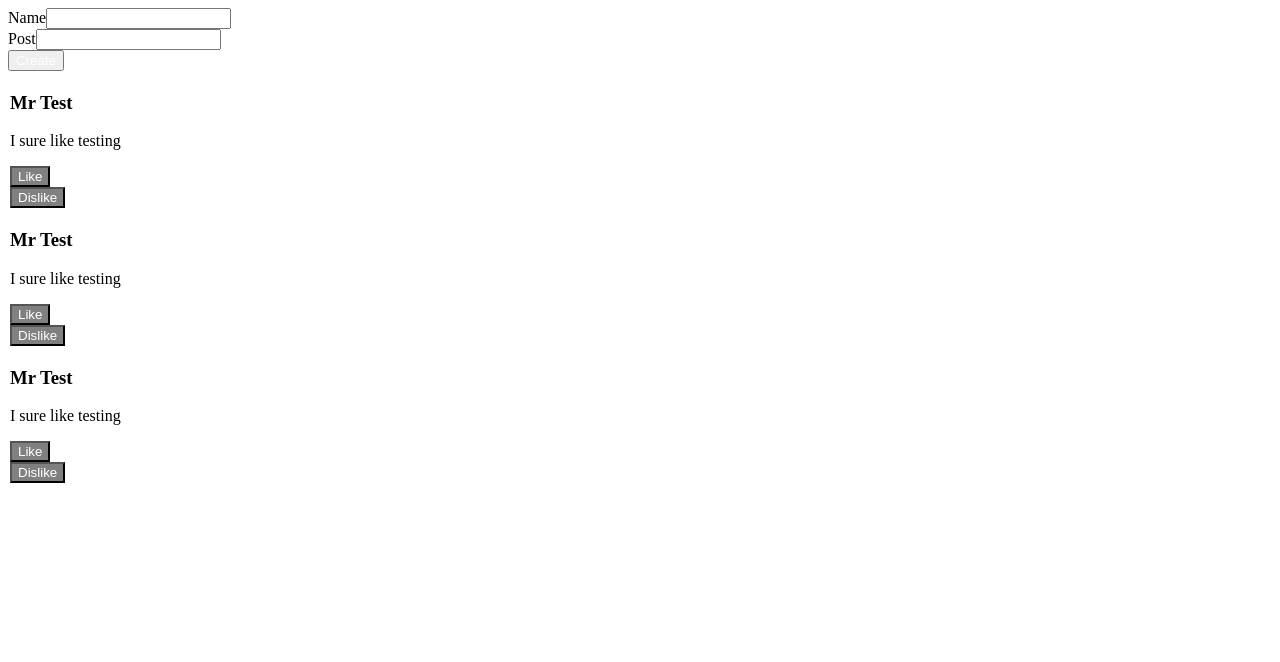
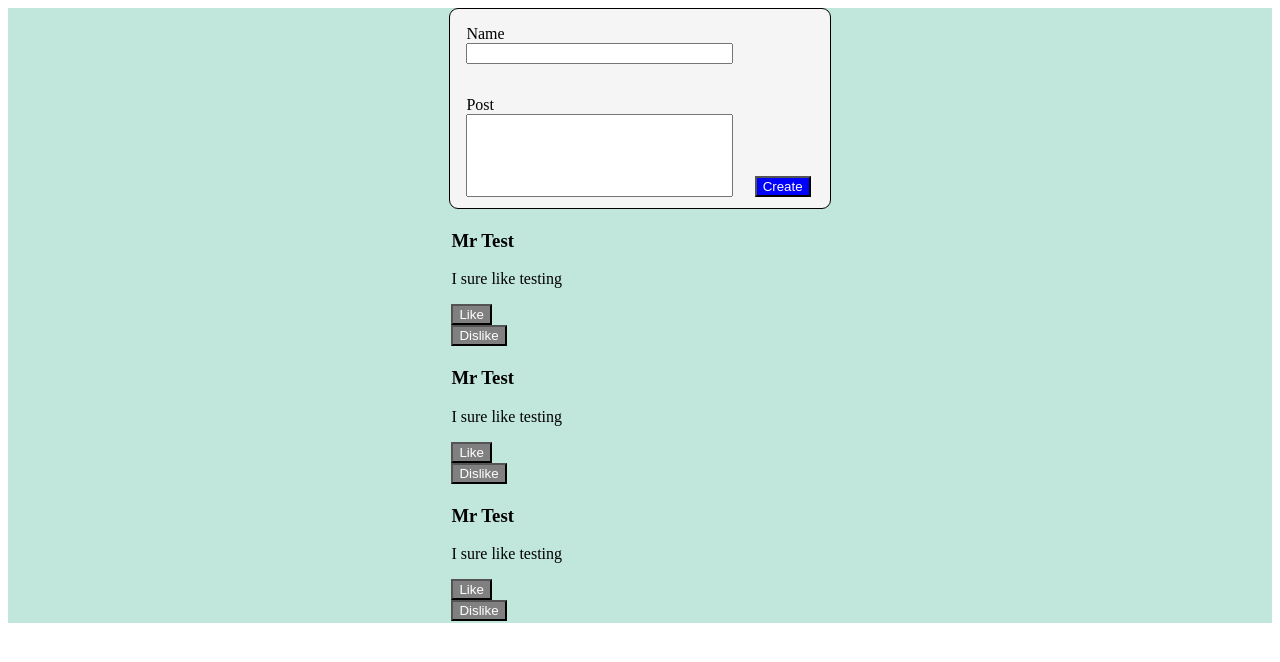
Before and after one commit to WallochMatt/socialFeed, a React (Create React App) app: page / in a window 1280 px wide. Shown: the top 662 px of the page. Built offline with nearby package versions, Linux system fonts and the light colour scheme.

Commit message:
feat: Created a posting box on the site + Created app.css + Created CreatePostForm.css

```diff
--- /dev/null
+++ b/src/App.css
@@ -0,0 +1,11 @@
+.background {
+    background-color: rgb(193, 230, 219);
+    display: flex;
+    flex-direction: column;
+    flex-wrap: wrap;
+    align-content: center;
+}
+
+button {
+    background-color: blue;
+}
--- a/src/App.js
+++ b/src/App.js
@@ -2,6 +2,8 @@
 import CreatePostForm from './Components/CreatePostForm/CreatePostForm';
 import PostList from './Components/PostList/PostList';
 import { useState } from 'react';
+import "./App.css"
+
 
 function App() {
 
@@ -14,7 +16,7 @@ function App() {
   }
 
   return (
-    <div>
+    <div className='background'>
       <CreatePostForm addNewPost={newPost}/>
       <PostList posts={posts}/>
     </div>
--- /dev/null
+++ b/src/Components/CreatePostForm/CreatePostForm.css
@@ -0,0 +1,39 @@
+.post-box{
+    display: flex;
+    border: 1px;
+    border-style: solid;
+    border-radius: 9px;
+    background-color: whitesmoke;
+    width: 30%;
+    flex-direction: row;
+    justify-content: space-between;
+    align-items: flex-end;
+}
+
+.post-field{
+    width: 88%;
+
+}
+
+.name-area{
+    width: 95%;
+}
+
+.name-space{
+    padding: 1em;
+}
+
+.post-area{
+    width: 95%;
+    height: 80%;
+}
+
+.post-space{
+    padding: 1em;
+    height: 6em;
+}
+
+.create-spacer{
+    margin-bottom: 3%;
+    margin-right: 5%;
+}
--- a/src/Components/CreatePostForm/CreatePostForm.jsx
+++ b/src/Components/CreatePostForm/CreatePostForm.jsx
@@ -1,5 +1,5 @@
 import React, { useState } from 'react';
-
+import "./CreatePostForm.css"
 //take note, this allows for empty posts to be created, I have to find a solution for that later
 
 const CreatePostForm = (props) => {
@@ -21,16 +21,18 @@ const CreatePostForm = (props) => {
 
 
     return (
-        <form onSubmit={handleSubmit}>
-            <div>
-                <label>Name</label>
-                <input value={individual} onChange={(event) => setIndividual(event.target.value)}></input>
+        <form className='post-box' onSubmit={handleSubmit}>
+            <div className='post-field'>
+                <div className='name-space'>
+                    <label>Name</label>
+                    <input className="name-area" value={individual} onChange={(event) => setIndividual(event.target.value)}></input>
+                </div>
+                <div className='post-space'>
+                    <label>Post</label>
+                    <input className="post-area" value={post} onChange={(event) => setPost(event.target.value)}></input>
+                </div>
             </div>
-            <div>
-                <label>Post</label>
-                <input value={post} onChange={(event) => setPost(event.target.value)}></input>
-            </div>
-            <div>
+            <div className='create-spacer'>
                 <button type='submit'>Create</button>
             </div>
         </form>
--- a/src/Components/DislikeButton/DislikeButton.jsx
+++ b/src/Components/DislikeButton/DislikeButton.jsx
@@ -1,4 +1,3 @@
-import React, { useState } from 'react';
 import "./DislikeButton.css"
 
 const DislikeButton = (props) => {
--- a/src/Components/LikeButton/LikeButton.jsx
+++ b/src/Components/LikeButton/LikeButton.jsx
@@ -1,4 +1,3 @@
-import React, { useState } from 'react';
 import './LikeButton.css'
 
 const LikeButton = (props) => {
```
